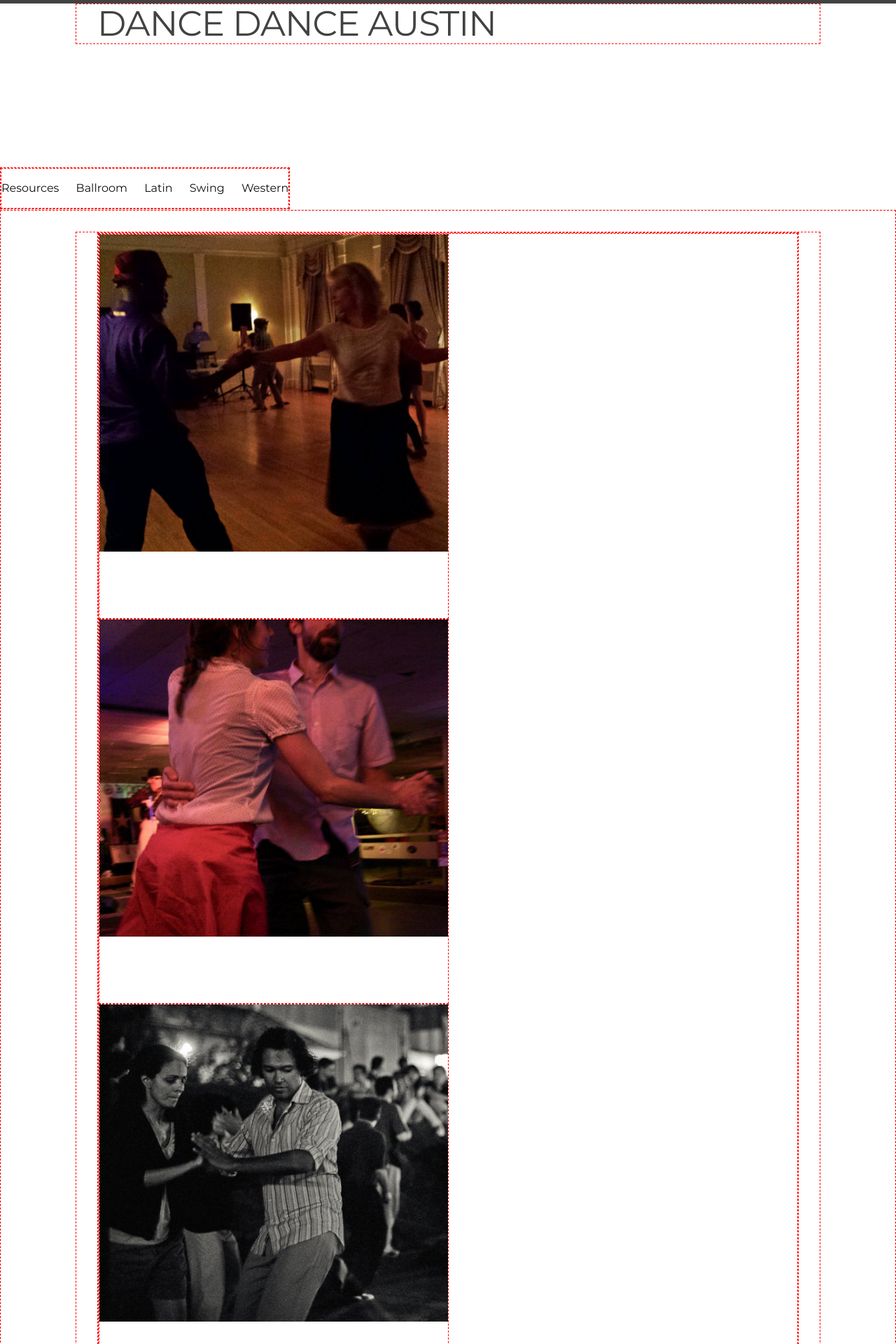
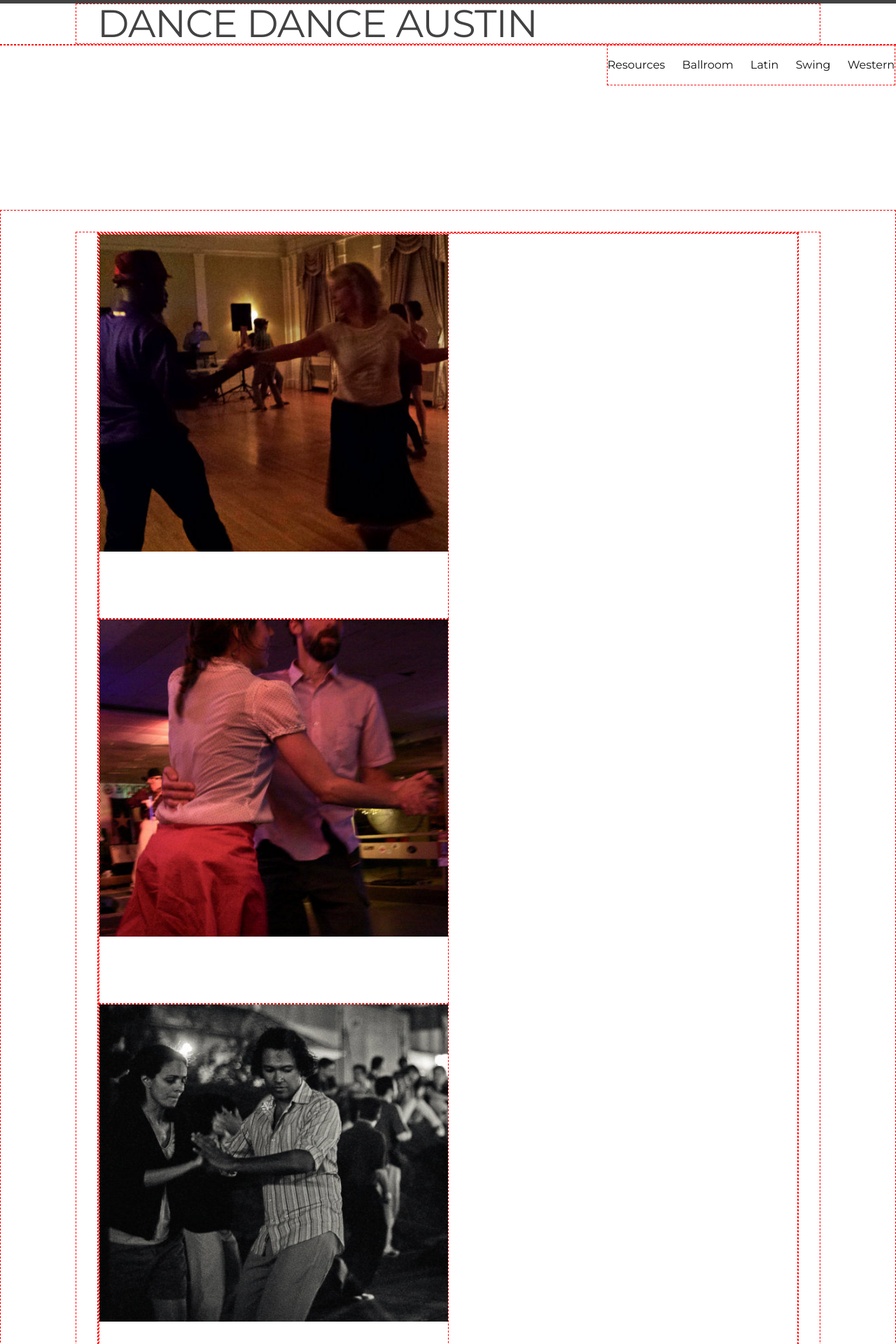
Before and after one commit to honeyjive/dance, a Jekyll site: the page built from index.html, in a window 1280 px wide. Shown: the top 1920 px of the page at 70% size. Built offline with Jekyll 4.4.1, drawn with Linux system fonts in a browser that asks for light colours.

Commit message:
fixing navigation so sidebar appears

```diff
--- a/_includes/header.html
+++ b/_includes/header.html
@@ -4,7 +4,7 @@
     <a class="site-title" href="{{ site.baseurl }}/">{{ site.title }}</a>
   </div>
 
-  <div class="navigation-wrap">
+  <div class="navigation">
         <nav class="site-nav">
       <a href="#" class="menu-icon">
         <svg viewBox="0 0 18 15">
--- a/css/style.css
+++ b/css/style.css
@@ -26,13 +26,12 @@
 
 .site-title {
 	text-align: center;
-	font-size: 50px;
+	font-size: 55px;
 	float: none;
 }
 
-.navigation-wrap {
-	position: absolute;
-	bottom: 0;
+.navigation {
+	position: relative;
 }
 
 .trigger {
@@ -43,9 +42,7 @@
 	display: none;
 }
 
-.post-list,
-.post-list li,
-.post-list h2 {
+.post-list, {
 	margin: 0;
 	padding: 0;
 }
```
